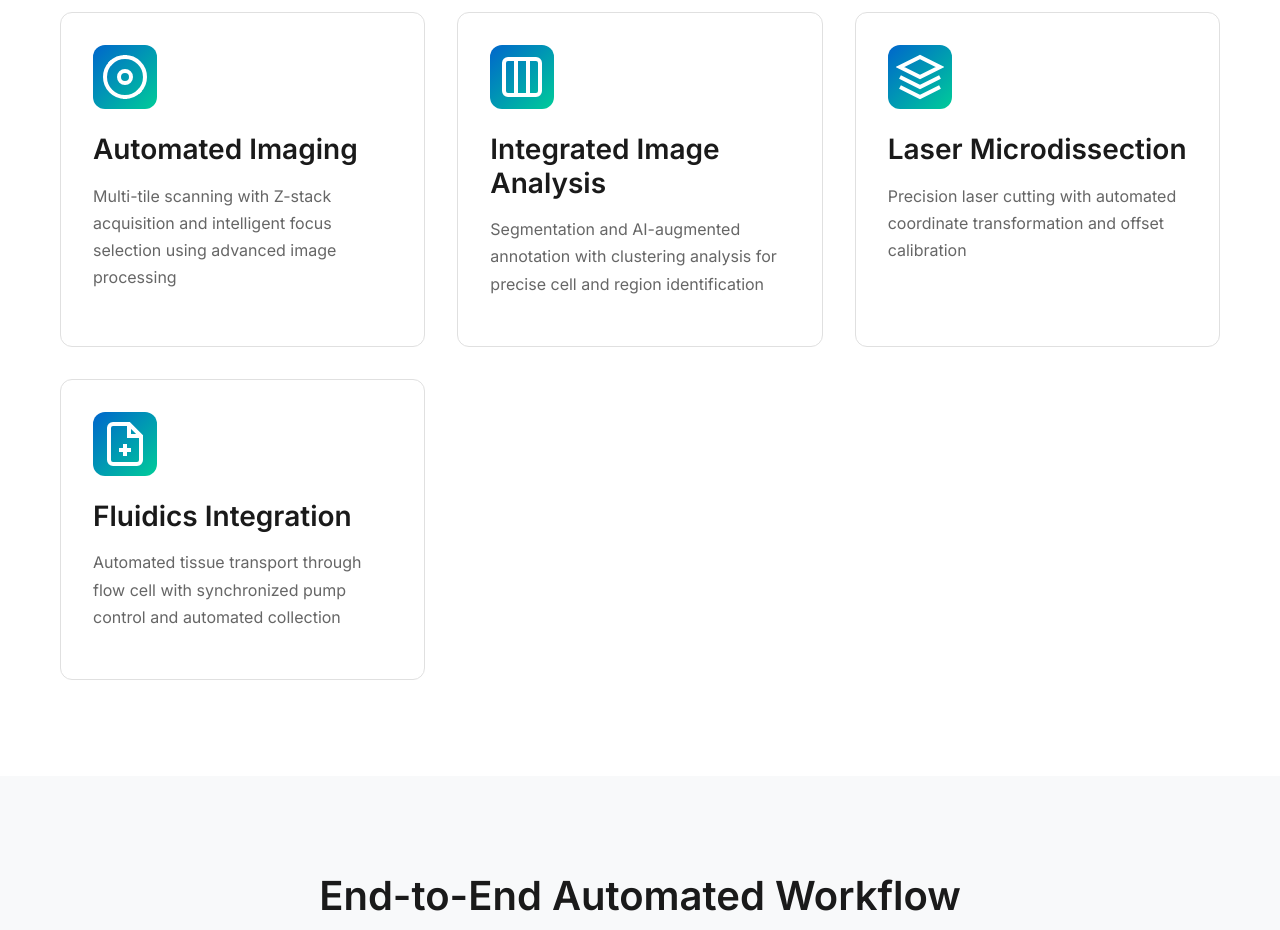
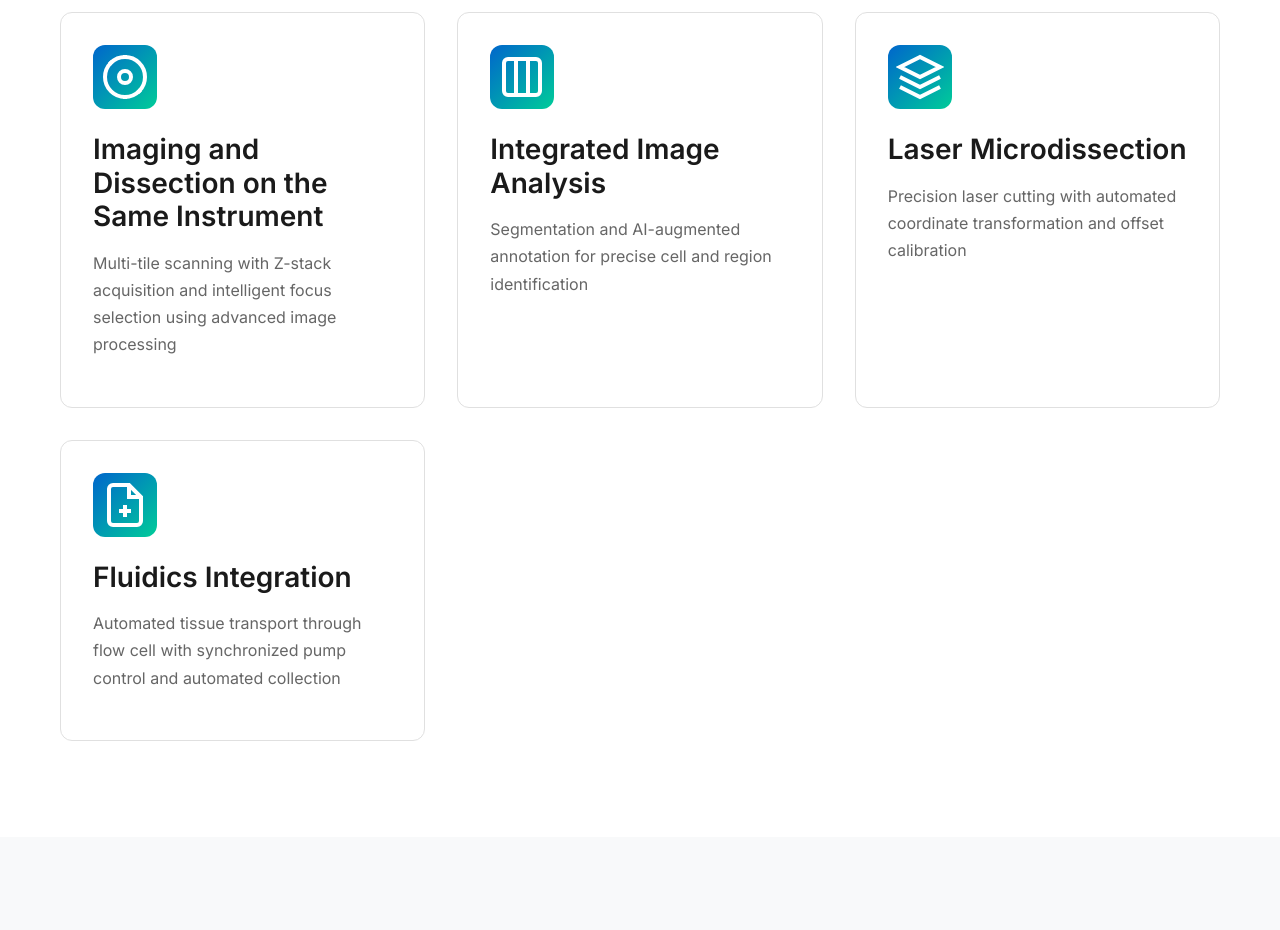
Before and after one commit to nicolaidorka/purensisrx-website, a plain HTML site: page index.html in a window 1280 px wide. Shown: the part 860-1790 px from the top of the page. Drawn offline with Linux system fonts and the light colour scheme.

Commit message:
Update features: Change to 'Imaging and Dissection on Same Instrument' and remove clustering analysis mention

```diff
--- a/index.html
+++ b/index.html
@@ -54,7 +54,7 @@
                             <line x1="18.36" y1="18.36" x2="19.78" y2="19.78"/>
                         </svg>
                     </div>
-                    <h3>Automated Imaging</h3>
+                    <h3>Imaging and Dissection on the Same Instrument</h3>
                     <p>Multi-tile scanning with Z-stack acquisition and intelligent focus selection using advanced image processing</p>
                 </div>
 
@@ -67,7 +67,7 @@
                         </svg>
                     </div>
                     <h3>Integrated Image Analysis</h3>
-                    <p>Segmentation and AI-augmented annotation with clustering analysis for precise cell and region identification</p>
+                    <p>Segmentation and AI-augmented annotation for precise cell and region identification</p>
                 </div>
 
                 <div class="feature-card">
```
